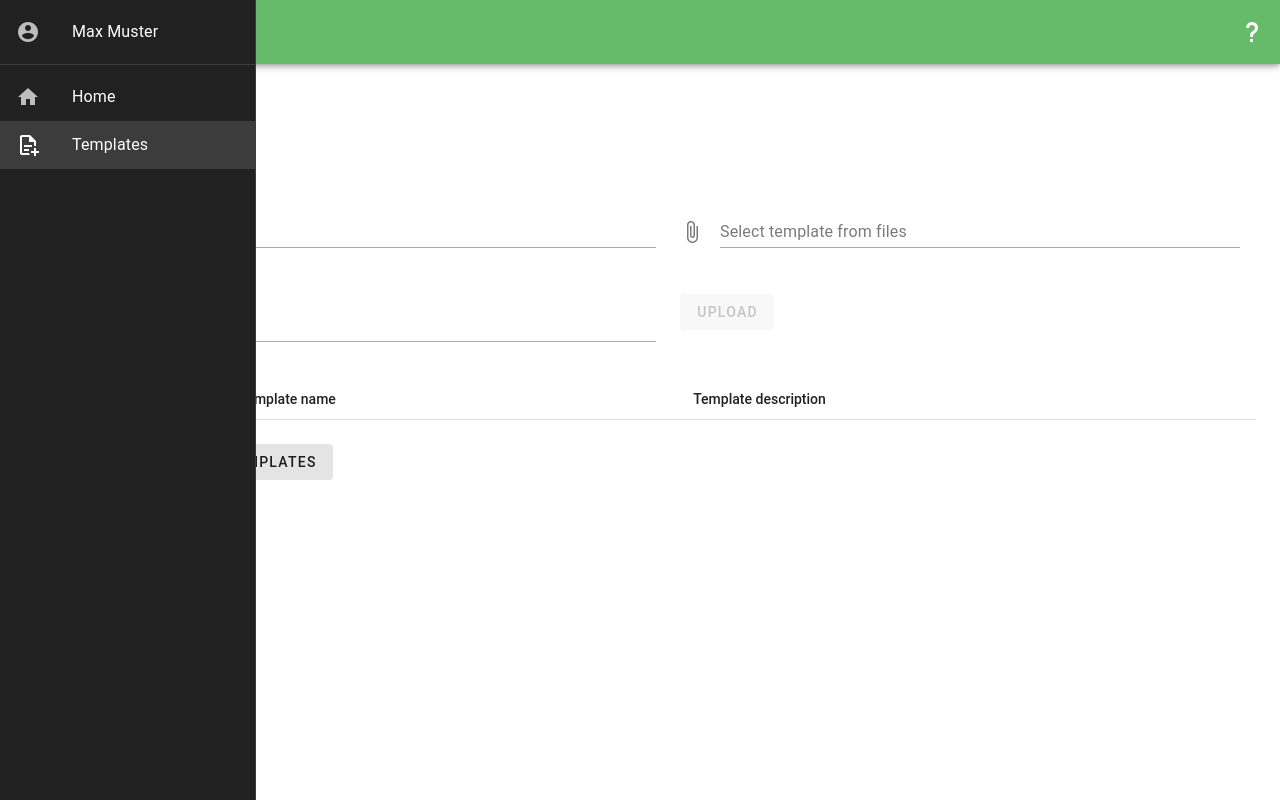
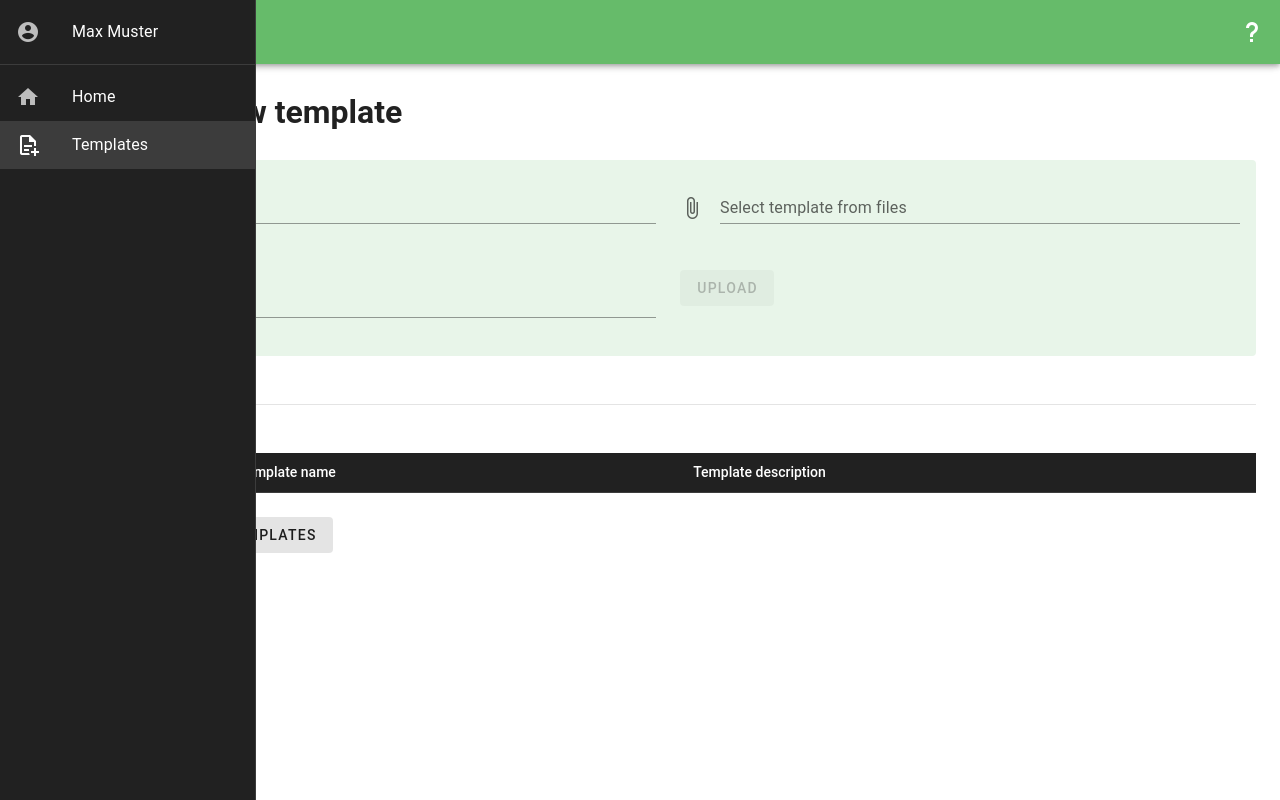
Before and after one commit to Zuhlek/vorlo-web-app, a Vue app: page /templates in a window 1280 px wide. Built offline with nearby package versions, Linux system fonts and the light colour scheme.

Commit message:
small fixesm layout

```diff
--- a/src/components/FileUpload.vue
+++ b/src/components/FileUpload.vue
@@ -3,10 +3,10 @@
     https://www.youtube.com/watch?v=VqnJwh6E9ak&ab_channel=Academind
 */
 <template>
-
+    <v-sheet rounded color="green-lighten-5">
         <v-form v-model="valid" ref="newTemplateForm">
             <v-container>
-                <v-row align="start">
+                <v-row>
                     <v-col>
                         <v-text-field label="Template name" variant="underlined" :rules="valueRequired"
                             v-model="templateName" />
@@ -14,9 +14,7 @@
                     <v-col>
                         <v-file-input label="Select template from files" variant="underlined"
                             accept=".doc,.docx,.xml,application/msword,application/vnd.openxmlformats-officedocument.wordprocessingml.document"
-                            show-size
-                            :rules="fileRequired"
-                            @change="onFileSelected">
+                            show-size :rules="fileRequired" @change="onFileSelected">
                         </v-file-input>
                     </v-col>
                 </v-row>
@@ -31,7 +29,7 @@
                 </v-row>
             </v-container>
         </v-form>
-
+    </v-sheet>
 </template>
 
 <script>
--- a/src/components/TemplateList.vue
+++ b/src/components/TemplateList.vue
@@ -1,6 +1,6 @@
 <template>
 
-        <v-table density="compact">
+        <v-table density="compact" theme="dark">
             <thead>
                 <tr>
                     <th class="text-left">
--- a/src/views/Templates.vue
+++ b/src/views/Templates.vue
@@ -1,9 +1,9 @@
 <template>
   <div class="pa-6">
-    <h1>Templates</h1>
-    <p>Word files only!</p>
+    <h1>Create a new template</h1>
     <br>
     <FileUpload />
+    <v-divider class="my-12"></v-divider>
     <TemplateList />
   </div>
 </template>
```
